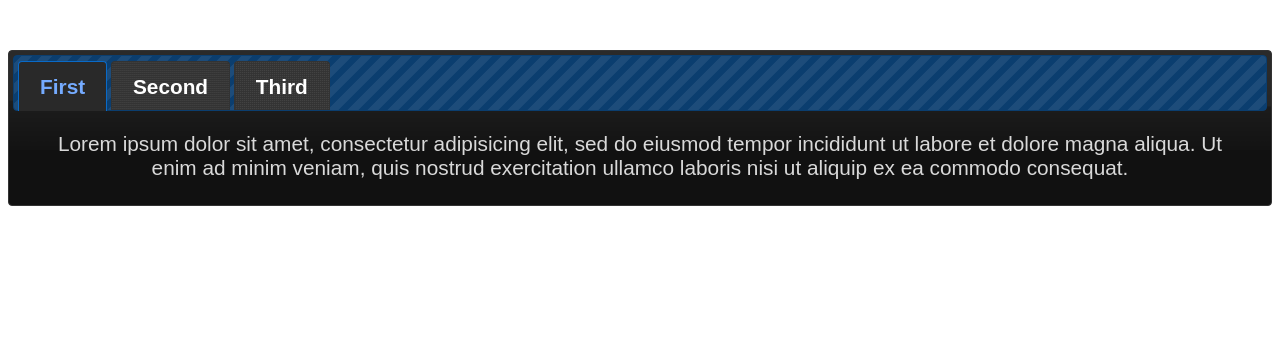
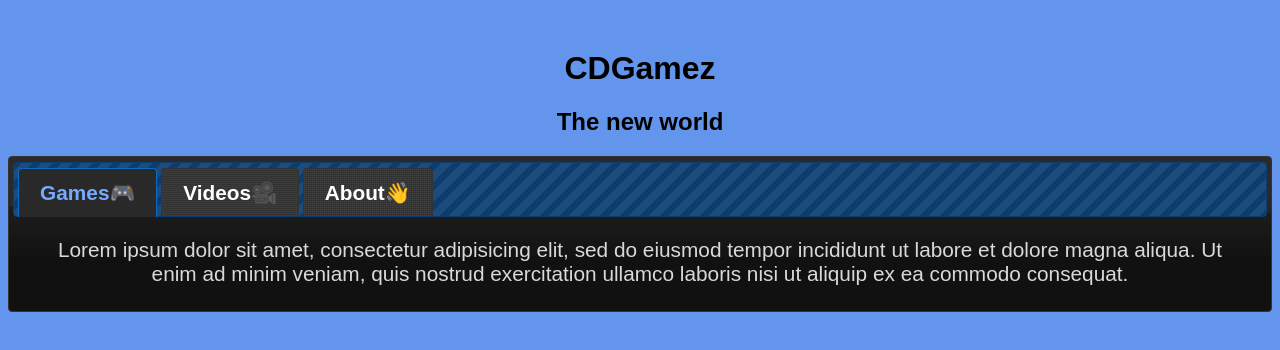
Before and after one commit to Codedealer123/Codedealer123.github.io, a plain HTML site: page public/index.html in a window 1280 px wide. Drawn offline with Linux system fonts and the light colour scheme.

Commit message:
Update index.html

```diff
--- a/public/index.html
+++ b/public/index.html
@@ -9,12 +9,14 @@
     <script src="./jquery/jquery.js"></script>
     <script src="./jquery/UI/jquery-ui.min.js"></script>
   </head>
-  <body>
+  <body style="align-items: center; background-color: cornflowerblue;">
+    <h1>CDGamez</h1>
+    <h2>The new world</h2>
     <div id="tabs">
       <ul>
-        <li><a href="#tabs-1">First</a></li>
-        <li><a href="#tabs-2">Second</a></li>
-        <li><a href="#tabs-3">Third</a></li>
+        <li><a href="#tabs-1">Games🎮</a></li>
+        <li><a href="#tabs-2">Videos🎥</a></li>
+        <li><a href="#tabs-3">About👋</a></li>
       </ul>
       <div id="tabs-1">Lorem ipsum dolor sit amet, consectetur adipisicing elit, sed do eiusmod tempor incididunt ut labore et dolore magna aliqua. Ut enim ad minim veniam, quis nostrud exercitation ullamco laboris nisi ut aliquip ex ea commodo consequat.</div>
       <div id="tabs-2">Phasellus mattis tincidunt nibh. Cras orci urna, blandit id, pretium vel, aliquet ornare, felis. Maecenas scelerisque sem non nisl. Fusce sed lorem in enim dictum bibendum.</div>
```
